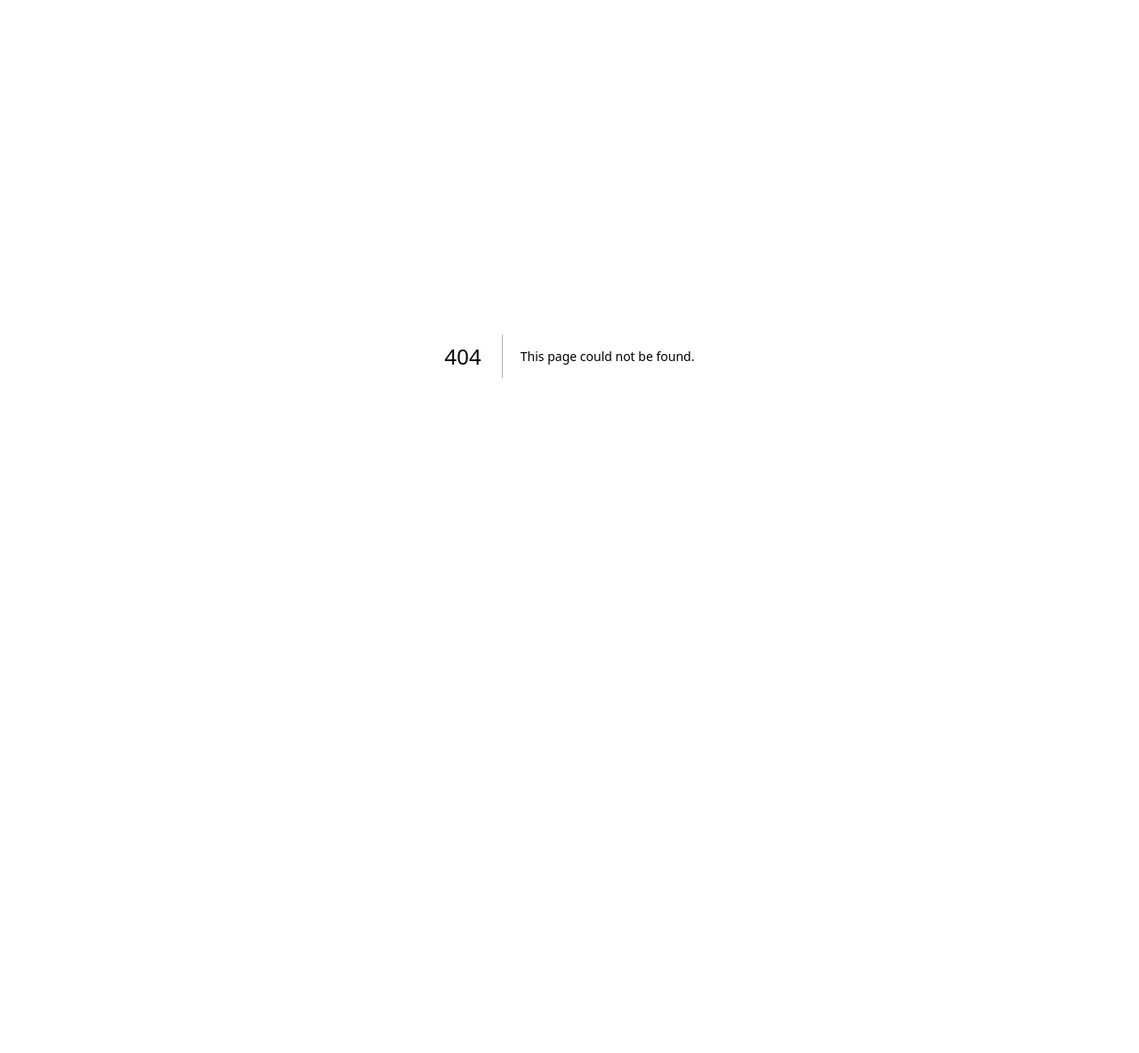
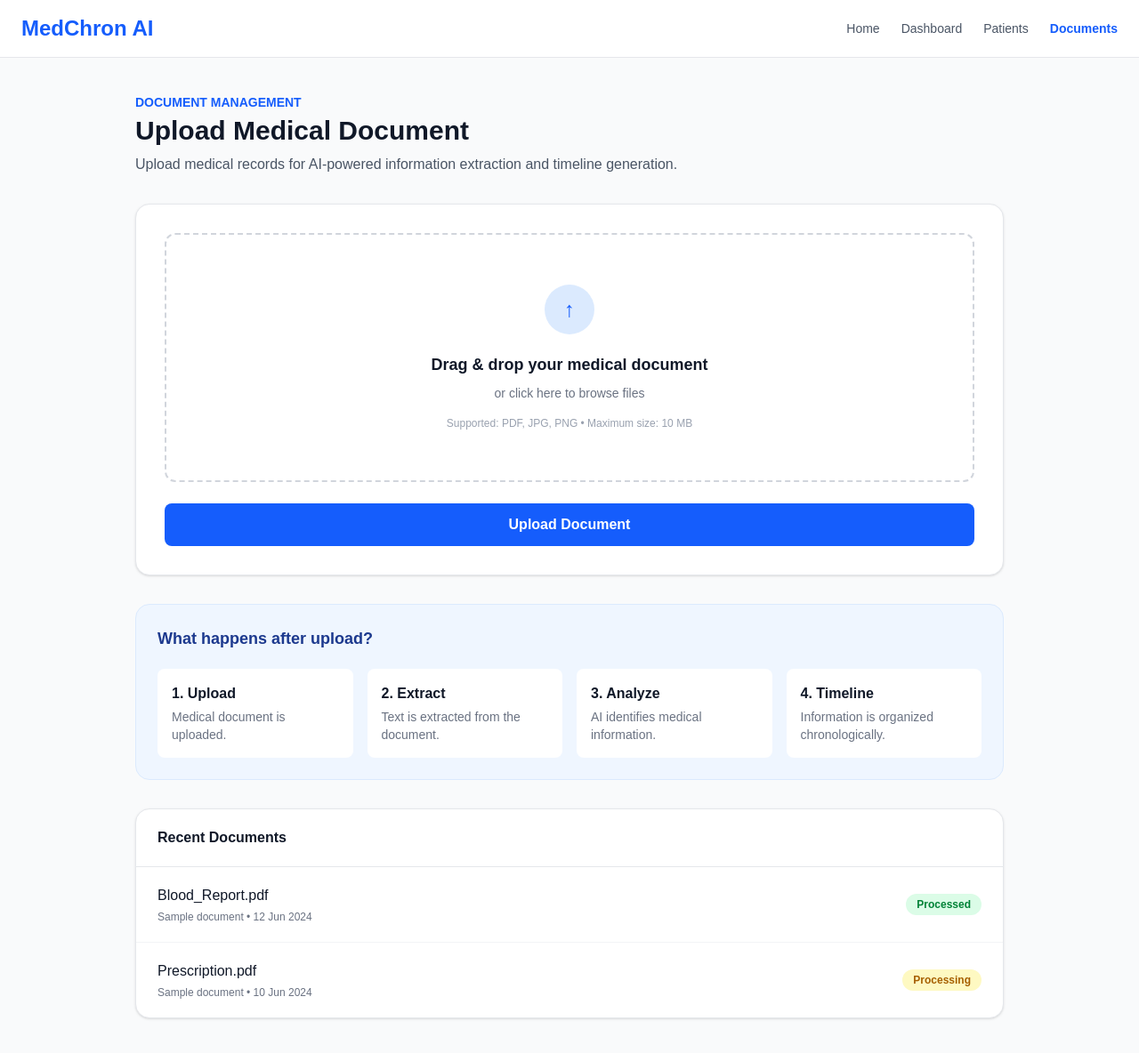
Before and after one commit to maithilirs708-hue/Medchron-AI, a Next.js app: page /documents in a window 1280 px wide. Before the commit this address had no page. Shown: the whole page at 89% size. Before the commit the page ends 800 px from the top, so only its background shows below. Built offline with nearby package versions, Linux system fonts and the light colour scheme.

Commit message:
Documents

```diff
--- /dev/null
+++ b/app/documents/page.tsx
@@ -0,0 +1,318 @@
+"use client";
+
+import Link from "next/link";
+import { ChangeEvent, useState } from "react";
+
+export default function DocumentsPage() {
+  const [fileName, setFileName] = useState("");
+  const [uploadProgress, setUploadProgress] = useState(0);
+
+  const handleFileChange = (event: ChangeEvent<HTMLInputElement>) => {
+    const file = event.target.files?.[0];
+
+    if (!file) return;
+
+    const allowedTypes = [
+      "application/pdf",
+      "image/jpeg",
+      "image/png",
+    ];
+
+    if (!allowedTypes.includes(file.type)) {
+      alert("Please select a PDF, JPG, or PNG file.");
+      return;
+    }
+
+    if (file.size > 10 * 1024 * 1024) {
+      alert("File size must be less than 10 MB.");
+      return;
+    }
+
+    setFileName(file.name);
+    setUploadProgress(0);
+  };
+
+  const handleUpload = () => {
+    if (!fileName) {
+      alert("Please select a medical document first.");
+      return;
+    }
+
+    // Temporary frontend simulation.
+    // Later this will call the backend upload API.
+    let progress = 0;
+
+    const interval = setInterval(() => {
+      progress += 10;
+      setUploadProgress(progress);
+
+      if (progress >= 100) {
+        clearInterval(interval);
+      }
+    }, 150);
+  };
+
+  return (
+    <main className="min-h-screen bg-gray-50">
+
+      {/* Navigation */}
+      <header className="border-b border-gray-200 bg-white">
+        <div className="mx-auto flex max-w-7xl items-center justify-between px-6 py-4">
+
+          <Link
+            href="/"
+            className="text-2xl font-bold text-blue-600"
+          >
+            MedChron AI
+          </Link>
+
+          <nav className="flex items-center gap-6">
+            <Link
+              href="/"
+              className="text-sm text-gray-600 hover:text-blue-600"
+            >
+              Home
+            </Link>
+
+            <Link
+              href="/dashboard"
+              className="text-sm text-gray-600 hover:text-blue-600"
+            >
+              Dashboard
+            </Link>
+
+            <Link
+              href="/patients"
+              className="text-sm text-gray-600 hover:text-blue-600"
+            >
+              Patients
+            </Link>
+
+            <Link
+              href="/documents"
+              className="text-sm font-semibold text-blue-600"
+            >
+              Documents
+            </Link>
+          </nav>
+
+        </div>
+      </header>
+
+      {/* Main Content */}
+      <section className="mx-auto max-w-5xl px-6 py-10">
+
+        {/* Heading */}
+        <div>
+          <p className="text-sm font-semibold text-blue-600">
+            DOCUMENT MANAGEMENT
+          </p>
+
+          <h1 className="mt-1 text-3xl font-bold text-gray-900">
+            Upload Medical Document
+          </h1>
+
+          <p className="mt-2 text-gray-600">
+            Upload medical records for AI-powered information extraction
+            and timeline generation.
+          </p>
+        </div>
+
+        {/* Upload Card */}
+        <div className="mt-8 rounded-2xl border border-gray-200 bg-white p-8 shadow-sm">
+
+          <label
+            htmlFor="medical-document"
+            className="flex cursor-pointer flex-col items-center justify-center rounded-xl border-2 border-dashed border-gray-300 px-6 py-14 text-center hover:border-blue-500 hover:bg-blue-50"
+          >
+
+            <div className="flex h-14 w-14 items-center justify-center rounded-full bg-blue-100 text-2xl text-blue-600">
+              ↑
+            </div>
+
+            <h2 className="mt-5 text-lg font-semibold text-gray-900">
+              {fileName
+                ? "Document selected"
+                : "Drag & drop your medical document"}
+            </h2>
+
+            <p className="mt-2 text-sm text-gray-500">
+              {fileName
+                ? fileName
+                : "or click here to browse files"}
+            </p>
+
+            <p className="mt-4 text-xs text-gray-400">
+              Supported: PDF, JPG, PNG • Maximum size: 10 MB
+            </p>
+
+            <input
+              id="medical-document"
+              type="file"
+              accept=".pdf,.jpg,.jpeg,.png"
+              onChange={handleFileChange}
+              className="hidden"
+            />
+
+          </label>
+
+          {/* Selected File */}
+          {fileName && (
+            <div className="mt-6 flex items-center justify-between rounded-lg bg-gray-50 p-4">
+
+              <div>
+                <p className="text-sm font-semibold text-gray-900">
+                  Selected document
+                </p>
+
+                <p className="mt-1 text-sm text-gray-500">
+                  {fileName}
+                </p>
+              </div>
+
+              <span className="rounded-full bg-green-100 px-3 py-1 text-xs font-semibold text-green-700">
+                Ready
+              </span>
+
+            </div>
+          )}
+
+          {/* Upload Button */}
+          <button
+            onClick={handleUpload}
+            className="mt-6 w-full rounded-lg bg-blue-600 px-5 py-3 font-semibold text-white hover:bg-blue-700"
+          >
+            Upload Document
+          </button>
+
+          {/* Progress */}
+          {uploadProgress > 0 && (
+            <div className="mt-7">
+
+              <div className="flex justify-between text-sm">
+                <span className="font-medium text-gray-700">
+                  Upload Progress
+                </span>
+
+                <span className="text-gray-500">
+                  {uploadProgress}%
+                </span>
+              </div>
+
+              <div className="mt-2 h-2 overflow-hidden rounded-full bg-gray-200">
+                <div
+                  className="h-full rounded-full bg-blue-600 transition-all duration-200"
+                  style={{ width: `${uploadProgress}%` }}
+                />
+              </div>
+
+              {uploadProgress === 100 && (
+                <p className="mt-3 text-sm font-medium text-green-600">
+                  Document uploaded successfully.
+                </p>
+              )}
+
+            </div>
+          )}
+
+        </div>
+
+        {/* Processing Flow */}
+        <div className="mt-8 rounded-2xl border border-blue-100 bg-blue-50 p-6">
+
+          <h2 className="text-lg font-semibold text-blue-900">
+            What happens after upload?
+          </h2>
+
+          <div className="mt-5 grid gap-4 sm:grid-cols-4">
+
+            <div className="rounded-lg bg-white p-4">
+              <p className="font-semibold text-gray-900">
+                1. Upload
+              </p>
+              <p className="mt-1 text-sm text-gray-500">
+                Medical document is uploaded.
+              </p>
+            </div>
+
+            <div className="rounded-lg bg-white p-4">
+              <p className="font-semibold text-gray-900">
+                2. Extract
+              </p>
+              <p className="mt-1 text-sm text-gray-500">
+                Text is extracted from the document.
+              </p>
+            </div>
+
+            <div className="rounded-lg bg-white p-4">
+              <p className="font-semibold text-gray-900">
+                3. Analyze
+              </p>
+              <p className="mt-1 text-sm text-gray-500">
+                AI identifies medical information.
+              </p>
+            </div>
+
+            <div className="rounded-lg bg-white p-4">
+              <p className="font-semibold text-gray-900">
+                4. Timeline
+              </p>
+              <p className="mt-1 text-sm text-gray-500">
+                Information is organized chronologically.
+              </p>
+            </div>
+
+          </div>
+
+        </div>
+
+        {/* Recent Documents */}
+        <div className="mt-8 rounded-2xl border border-gray-200 bg-white shadow-sm">
+
+          <div className="border-b border-gray-200 px-6 py-5">
+            <h2 className="font-semibold text-gray-900">
+              Recent Documents
+            </h2>
+          </div>
+
+          <div className="divide-y divide-gray-100">
+
+            <div className="flex items-center justify-between px-6 py-5">
+              <div>
+                <p className="font-medium text-gray-900">
+                  Blood_Report.pdf
+                </p>
+                <p className="mt-1 text-xs text-gray-500">
+                  Sample document • 12 Jun 2024
+                </p>
+              </div>
+
+              <span className="rounded-full bg-green-100 px-3 py-1 text-xs font-semibold text-green-700">
+                Processed
+              </span>
+            </div>
+
+            <div className="flex items-center justify-between px-6 py-5">
+              <div>
+                <p className="font-medium text-gray-900">
+                  Prescription.pdf
+                </p>
+                <p className="mt-1 text-xs text-gray-500">
+                  Sample document • 10 Jun 2024
+                </p>
+              </div>
+
+              <span className="rounded-full bg-yellow-100 px-3 py-1 text-xs font-semibold text-yellow-700">
+                Processing
+              </span>
+            </div>
+
+          </div>
+
+        </div>
+
+      </section>
+
+    </main>
+  );
+}
--- a/components/Navbar.tsx
+++ b/components/Navbar.tsx
@@ -38,6 +38,18 @@ export default function Navbar() {
           >
             Login
           </Link>
+          <Link
+  href="/register"
+  className="rounded-lg border border-blue-600 px-5 py-2.5 font-semibold text-blue-600 hover:bg-blue-50"
+>
+  Register
+</Link>
+<Link
+  href="/documents"
+  className="text-sm text-gray-600 hover:text-blue-600"
+>
+  Documents
+</Link>
         </div>
       </div>
     </nav>
```
